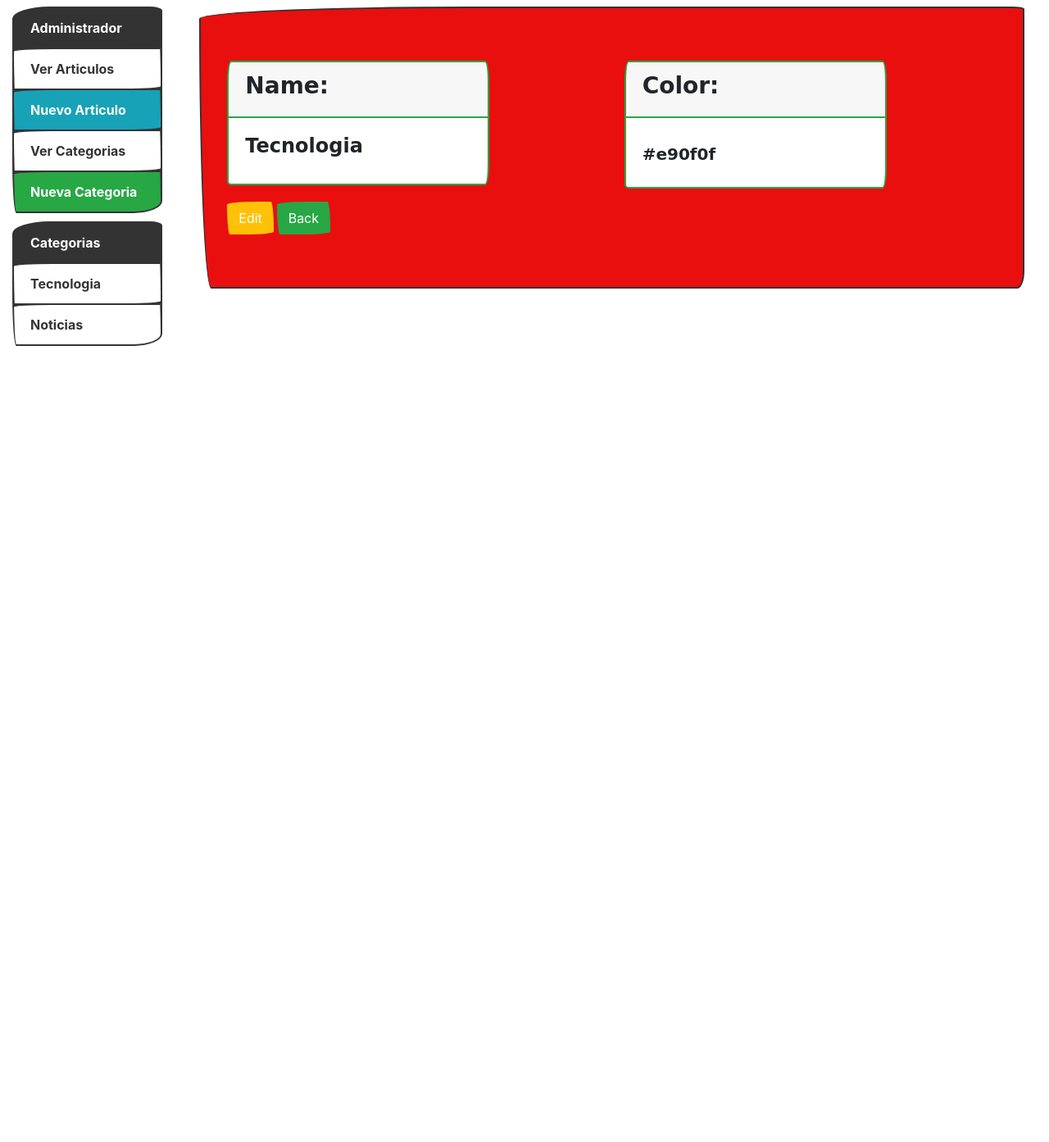
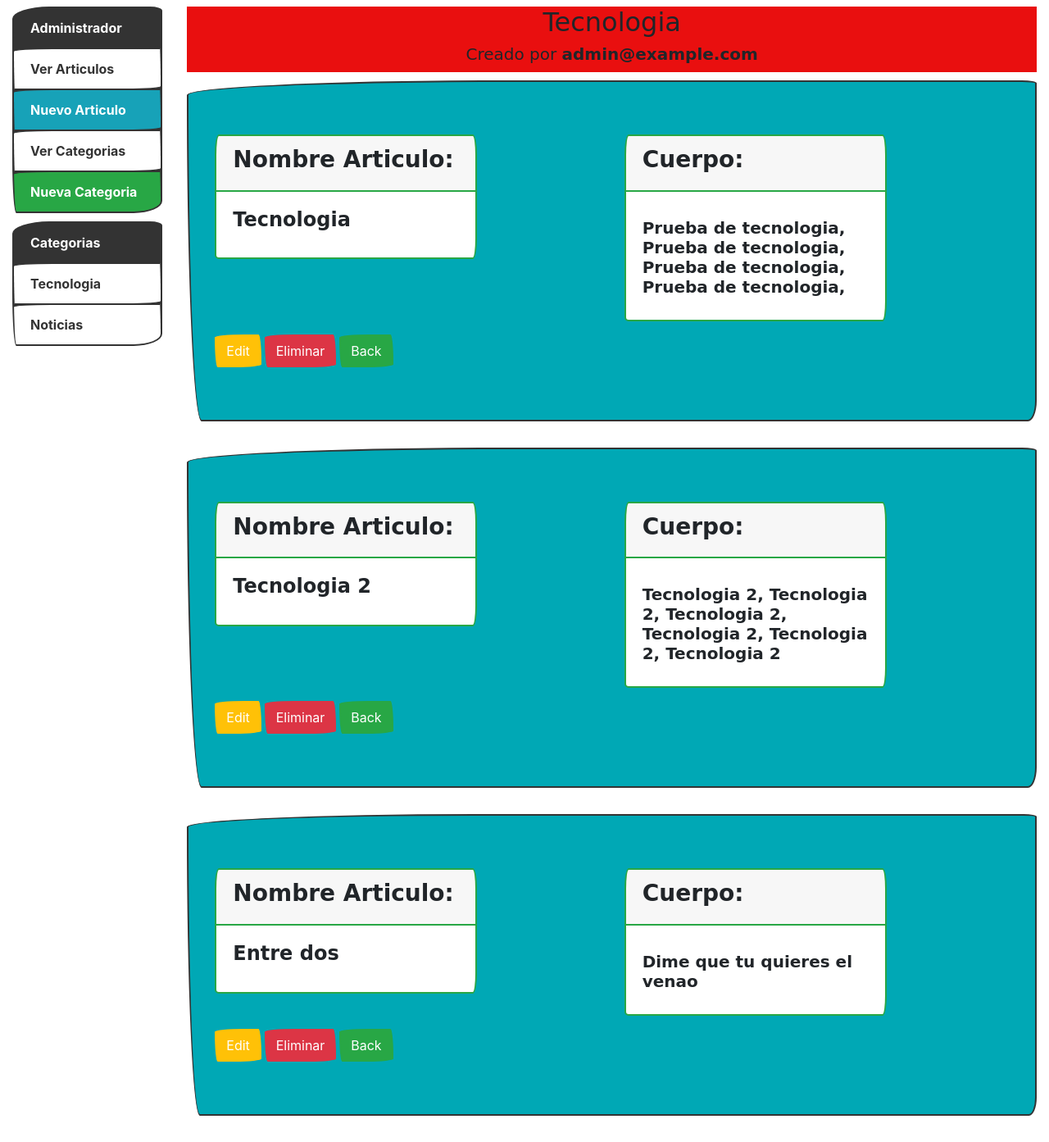
Before and after one commit to mrcruzer/blog-ruby, a Rails app: page /categories/16 in a window 1280 px wide. Shown: the part 60-1453 px from the top of the page at 82% size. Before the commit the page ends 482 px from the top, so only its background shows below. Run offline with Rails 7, Linux system fonts and the light colour scheme; a user stored in the database is signed in; data comes from the database, SQL or seed files in the repository; both versions use the stored data as it was after the commit; style sheets or scripts are compiled from the project's sources; parts of the project's set-up code (start-up, migrations or seed data) failed here and were passed over; some libraries are stand-ins or nearby versions; some web fonts are replaced.

Commit message:
Update-14

```diff
--- a/app/assets/stylesheets/application.scss
+++ b/app/assets/stylesheets/application.scss
@@ -67,8 +67,15 @@ body {
     margin-bottom: 10px;
 }
 
+.decoracion {
+    text-decoration: none;
+}
 
 
 .nav-linko {
     color: rgb(90, 7, 7) !important;
 }
+
+.categories-show {
+    background: green;
+}
--- a/app/controllers/categories_controller.rb
+++ b/app/controllers/categories_controller.rb
@@ -35,7 +35,7 @@ class CategoriesController < ApplicationController
 
     respond_to do |format|
       if @category.save
-        format.html { redirect_to @category, warning: 'Category was successfully created.' }
+        format.html { redirect_to @category, warning: 'Categoria creada.' }
         format.json { render :show, status: :created, location: @category }
       else
         format.html { render :new }
@@ -49,7 +49,7 @@ class CategoriesController < ApplicationController
   def update
     respond_to do |format|
       if @category.update(category_params)
-        format.html { redirect_to @category, warning: 'Category was successfully updated.' }
+        format.html { redirect_to @category, warning: 'Categoria actualizada.' }
         format.json { render :show, status: :ok, location: @category }
       else
         format.html { render :edit }
@@ -63,7 +63,7 @@ class CategoriesController < ApplicationController
   def destroy
     @category.destroy
     respond_to do |format|
-      format.html { redirect_to categories_url, notice: 'Category was successfully destroyed.' }
+      format.html { redirect_to categories_url, warning: 'Categoria borrada.'}
       format.json { head :no_content }
     end
   end
--- a/app/models/application_record.rb
+++ b/app/models/application_record.rb
@@ -1,7 +1,6 @@
 class ApplicationRecord < ActiveRecord::Base
   self.abstract_class = true
 
-  include PermissionsConcern
 
 
   #metodos para verificar si esta logueado
--- a/app/models/concerns/permissions_concern.rb
+++ b/app/models/concerns/permissions_concern.rb
@@ -14,4 +14,6 @@ module PermissionsConcern
     end
 
 
+
+
 end
--- a/app/views/articles/_form.html.erb
+++ b/app/views/articles/_form.html.erb
@@ -28,7 +28,7 @@
                                     <%= form.text_area :body, class: "col-md-6 area-text"%>
                                 </div>
 
-                                <% @categories.each do |category| %>
+                                <% Category.all.each do |category| %>
                                     <%= check_box_tag "categories[]", category.id%>
                                         <%# Categories[] = es como un arreglo permite guardar mas id  %>
                                     <%= category.name %><br>
--- a/app/views/categories/_category.html.erb
+++ b/app/views/categories/_category.html.erb
@@ -5,9 +5,11 @@
 
 </style>
 
-<div class="col-md-3">
+<div class="col-md-6">
     <div class="jumbotron <%= "#{category.name}" %>">
         <h2><%= category.name %></h2>
 
+        <h4><%= "Contiene #{category.articles.count} articulo (s)" %></h4>
+
     </div>
 </div>
--- a/app/views/categories/show.html.erb
+++ b/app/views/categories/show.html.erb
@@ -1,43 +1,54 @@
 <style type="text/css" media="screen">
   .jumbotron {
+    margin-top: 10px;
+  }
+
+  .categories-show {
         background: <%= @category.color %> !important ;
+        height: 5rem;
+
   }
 
 </style>
-<div class="container-fluid">
+<div class="categories-show">
+
+  <h2 class="text-center"> <%= @category.name %> </h2>
+    <h5>
+
+    <% if !@category.user.nil? %>
+      <p class="mb-3 text-center">Creado por <strong><%= @category.user.email %></strong></p>
+
+    <% end %>
+    </h5>
+</div>
+<% @category.articles.each do |article|%>
   <div class="jumbotron">
     <div class="row">
       <div class="col-md-6 col-sm-6">
-
-
         <div class="card border-success mb-3" style="max-width: 20rem;">
-          <div class="card-header"><h3><strong>Name:</strong></h3></div>
+          <div class="card-header"><h3><strong>Nombre Articulo:</strong></h3></div>
             <div class="card-body">
-            <h4 class="card-title"><strong><%= @category.name %></strong></h4>
+              <h4 class="card-title"><strong><%= article.title %></strong></h4>
             </div>
         </div>
       </div>
 
       <div class="col-md-6 col-sm-6">
-
-
         <div class="card border-success mb-3" style="max-width: 20rem;">
-          <div class="card-header"><h3><strong>Color:</strong></h3></div>
+          <div class="card-header"><h3><strong>Cuerpo:</strong></h3></div>
             <div class="card-body">
-            <h4 class="card-title"><h5><strong><%= @category.color %></strong><h5></h4>
+              <h4 class="card-title"><h5><strong><%= article.body %></strong><h5></h4>
             </div>
         </div>
       </div>
 
       <div class="col-md-12 col-sm-12">
-
+          <% if user_signed_in? && current_user.is_admin? %>
             <%= link_to 'Edit', edit_category_path(@category), class: "btn btn-warning" %>
+            <%= link_to 'Eliminar', category_path(@category), method: :delete, data: {confirm: "Estas Seguro?"}, class: "btn btn-danger"%>
+          <% end %>
             <%= link_to 'Back', categories_path, class: "btn btn-success" %>
-
-      </div>
-
-
-
       </div>
     </div>
   </div>
+<% end %>
```
Also changed, not shown: app/controllers/articles_controller.rb (+15 -3 lines), app/models/article.rb (+10 -7 lines), app/views/articles/admin_article.html.erb (added, +32 -0 lines), app/views/articles/index.html.erb (+7 -0 lines), db/development.sqlite3, 2 other files. Lines whose indentation alone changed are shown as unchanged.
